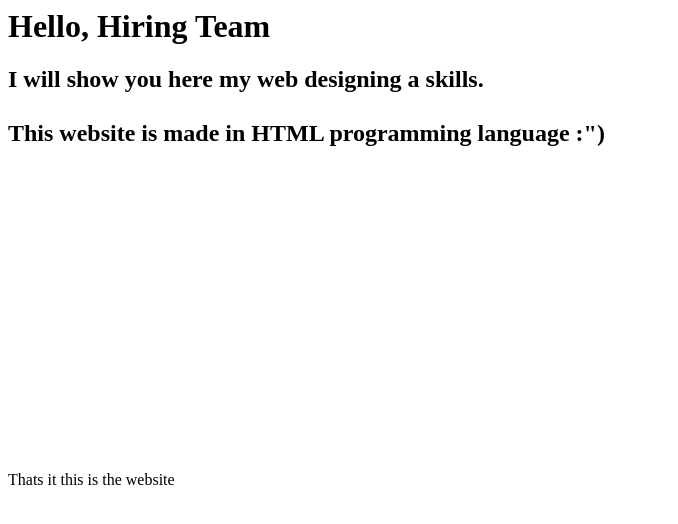
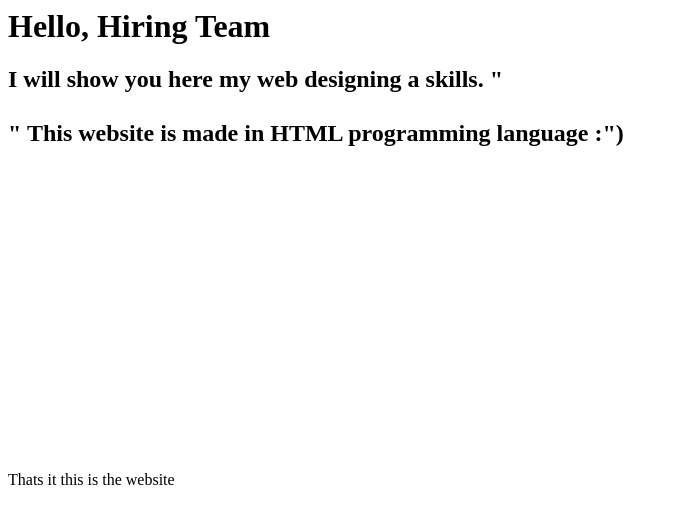
Before and after one commit to khalmohak/portfolio, a plain HTML site: page index.html in a window 1280 px wide. Shown: the whole page, without its empty margins (0-678 px from the left). Drawn offline with Linux system fonts and the light colour scheme.

Commit message:
Update index.html

```diff
--- a/index.html
+++ b/index.html
@@ -4,7 +4,7 @@
   </head>
   <body>
     <h1>Hello, Hiring Team</h1>
-    <h2>I will show you here my web designing a skills. <br></br> This website is made in HTML programming language :") </h2>
+    <h2>I will show you here my web designing a skills. "<br></br>" This website is made in HTML programming language :") </h2>
   <br></br>
 <br></br><br></br>
 <br></br>
```
